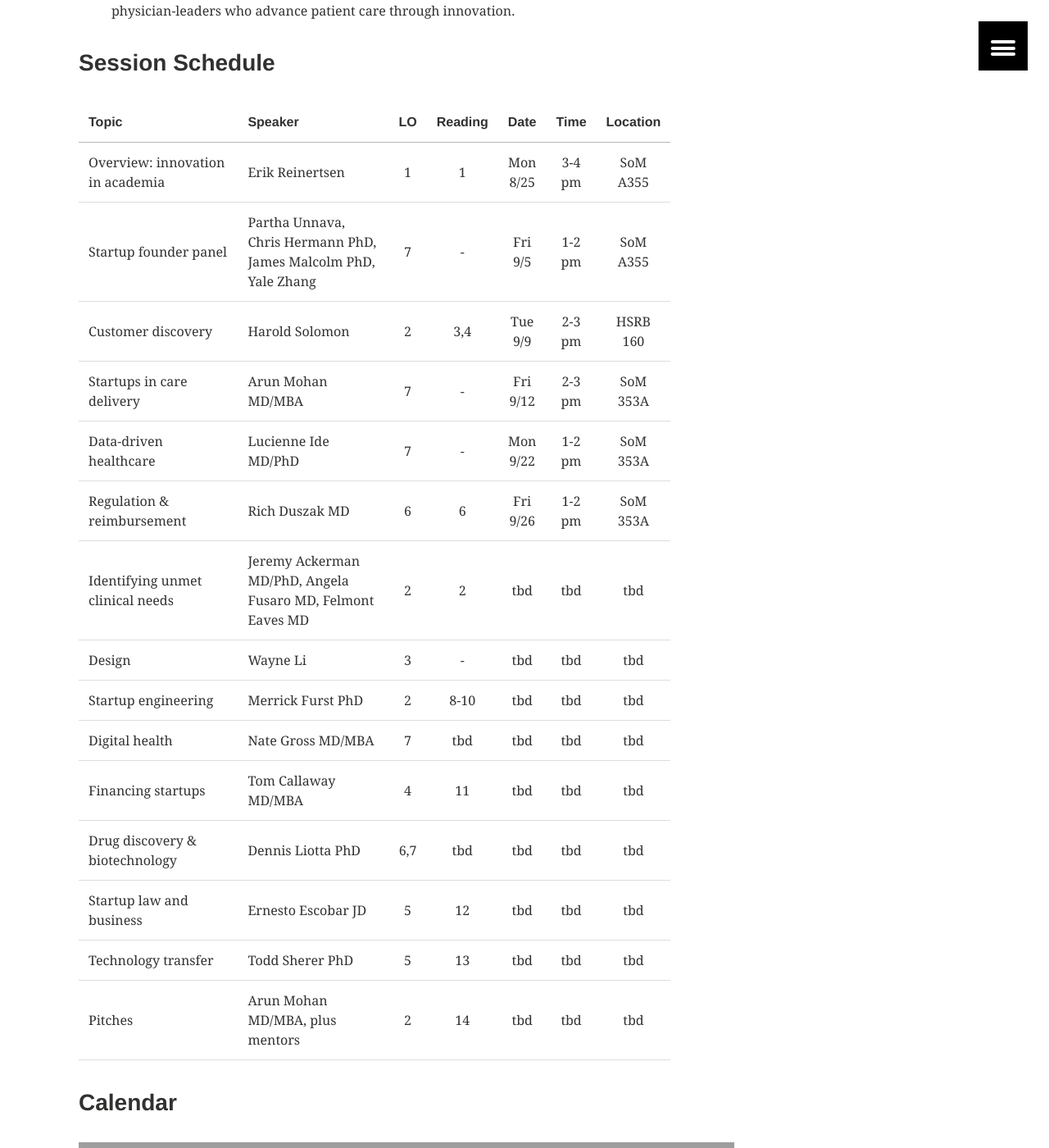
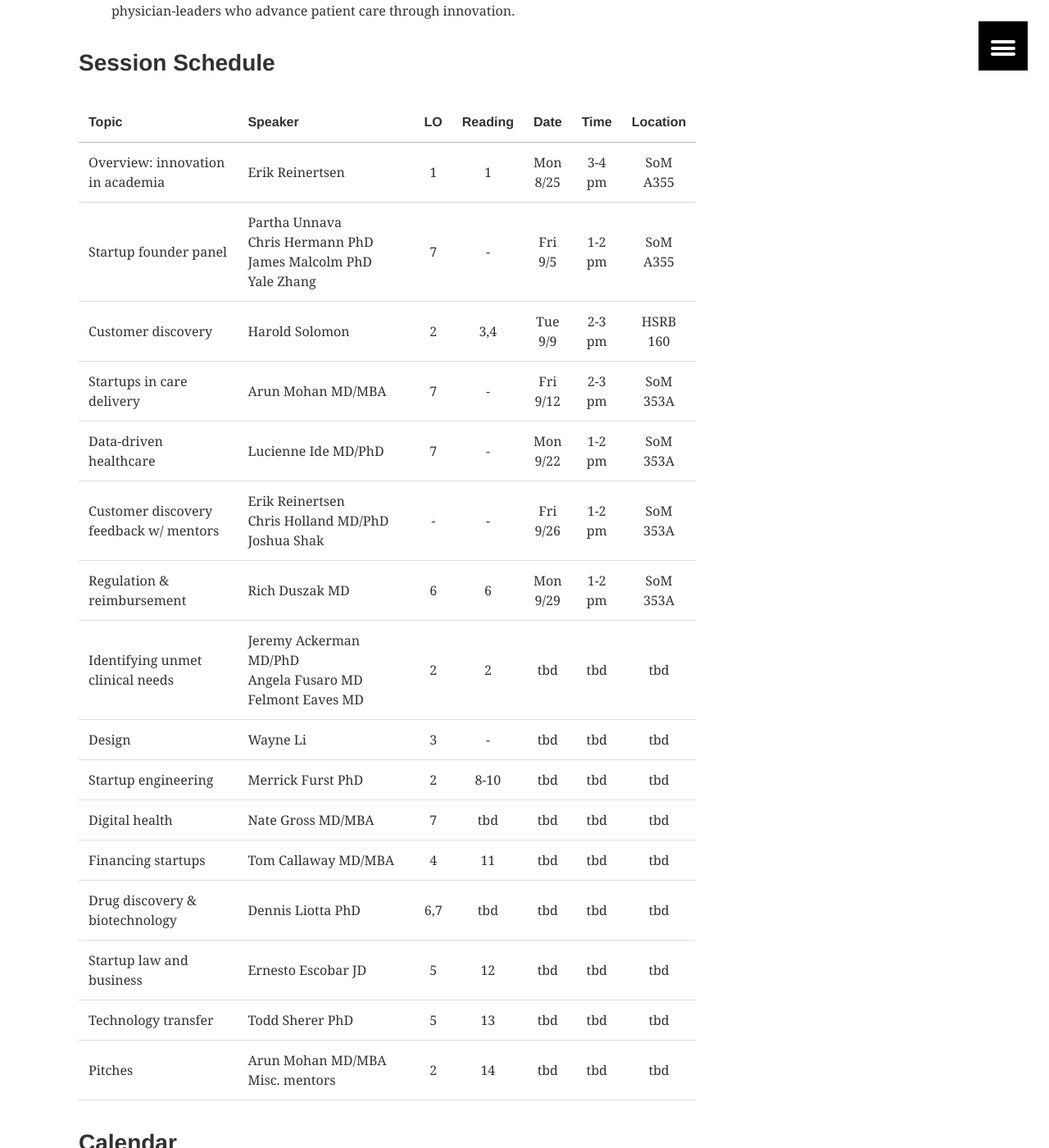
Before and after one commit to erikr/erikr.github.io, a Jekyll site: the page built from iemed.md, in a window 1280 px wide and 1400 px high, scrolled down 1609 px. Shown: the whole window at 82% size. Built offline with Jekyll 4.4.1, drawn with Linux system fonts in a browser that asks for light colours; nearby versions of some CDN libraries; grey boxes are pictures that could not be loaded.

Commit message:
updated iemed.md with fri schedule

```diff
--- a/iemed.md
+++ b/iemed.md
@@ -26,15 +26,16 @@ Healthcare startups deal with regulation, complex financial systems, and a high
 
 ###Session Schedule
 
-Topic&nbsp;&nbsp;&nbsp;&nbsp;&nbsp;&nbsp;&nbsp;&nbsp;&nbsp;&nbsp;&nbsp;&nbsp;&nbsp;&nbsp;&nbsp;&nbsp;&nbsp;&nbsp;&nbsp;&nbsp;&nbsp;&nbsp;&nbsp;&nbsp;&nbsp;&nbsp;&nbsp;&nbsp;&nbsp; | Speaker&nbsp;&nbsp;&nbsp;&nbsp;&nbsp;&nbsp;&nbsp;&nbsp;&nbsp;&nbsp;&nbsp;&nbsp;&nbsp;&nbsp;&nbsp;&nbsp;&nbsp;&nbsp;&nbsp;&nbsp;&nbsp;&nbsp; 				 	 | LO	| Reading | Date 	   | Time   | Location
+Topic&nbsp;&nbsp;&nbsp;&nbsp;&nbsp;&nbsp;&nbsp;&nbsp;&nbsp;&nbsp;&nbsp;&nbsp;&nbsp;&nbsp;&nbsp;&nbsp;&nbsp;&nbsp;&nbsp;&nbsp;&nbsp;&nbsp;&nbsp;&nbsp;&nbsp;&nbsp;&nbsp;&nbsp;&nbsp; | Speaker&nbsp;&nbsp;&nbsp;&nbsp;&nbsp;&nbsp;&nbsp;&nbsp;&nbsp;&nbsp;&nbsp;&nbsp;&nbsp;&nbsp;&nbsp;&nbsp;&nbsp;&nbsp;&nbsp;&nbsp;&nbsp;&nbsp;&nbsp;&nbsp;&nbsp;&nbsp;&nbsp;&nbsp;&nbsp; | LO	| Reading | Date 	   | Time   | Location
 --- | --- |:---:|:---:|:---:|:---:|:---:|
 Overview: innovation in academia | Erik Reinertsen 	 |	1 |	1			  | Mon 8/25 | 3-4 pm | SoM A355
-Startup founder panel 					 | Partha Unnava, Chris Hermann PhD, James Malcolm PhD, Yale Zhang | 7 |		-		| Fri 9/5 | 1-2 pm | SoM A355
+Startup founder panel 					 | Partha Unnava<br>Chris Hermann PhD<br>James Malcolm PhD<br>Yale Zhang | 7 |		-		| Fri 9/5 | 1-2 pm | SoM A355
 Customer discovery		 					 | Harold Solomon  	 | 2  | 3,4	  	| Tue 9/9 | 2-3 pm | HSRB 160
 Startups in care delivery				 | Arun Mohan MD/MBA | 7  | -				| Fri 9/12 | 2-3 pm | SoM 353A
 Data-driven healthcare				   | Lucienne Ide MD/PhD | 7 | -			| Mon 9/22 | 1-2 pm | SoM 353A
-Regulation & reimbursement		 	 | Rich Duszak MD	 	 | 6 	| 6 			| Fri 9/26 | 1-2 pm | SoM 353A
-Identifying unmet clinical needs | Jeremy Ackerman MD/PhD, Angela Fusaro MD, Felmont Eaves MD | 2 | 2 | tbd | tbd | tbd
+Customer discovery feedback w/ mentors	 | Erik Reinertsen<br>Chris Holland MD/PhD<br>Joshua Shak | - 	| -  | Fri 9/26 | 1-2 pm | SoM 353A
+Regulation & reimbursement		 	 | Rich Duszak MD	 	 | 6 	| 6 			| Mon 9/29 | 1-2 pm | SoM 353A
+Identifying unmet clinical needs | Jeremy Ackerman MD/PhD<br>Angela Fusaro MD<br>Felmont Eaves MD | 2 | 2 | tbd | tbd | tbd
 Design 													 | Wayne Li					 | 3 	| - 			| tbd | tbd | tbd
 Startup engineering							 | Merrick Furst PhD | 2 	| 8-10		| tbd | tbd | tbd
 Digital health									 | Nate Gross MD/MBA | 7  | tbd			| tbd | tbd | tbd
@@ -42,7 +43,7 @@ Financing startups							 | Tom Callaway MD/MBA | 4 | 11 	 	| tbd | tbd | tbd
 Drug discovery & biotechnology	 | Dennis Liotta PhD | 6,7 | tbd		| tbd | tbd | tbd
 Startup law and business				 | Ernesto Escobar JD | 5 | 12			| tbd | tbd | tbd
 Technology transfer							 | Todd Sherer PhD 	 | 5 	| 13			| tbd | tbd | tbd
-Pitches													 | Arun Mohan MD/MBA, plus mentors | 2 | 14 | tbd | tbd | tbd
+Pitches													 | Arun Mohan MD/MBA<br>Misc. mentors | 2 | 14 | tbd | tbd | tbd
 
 ###Calendar
 
```
Also changed, not shown: about.md (+2 -1 lines).
